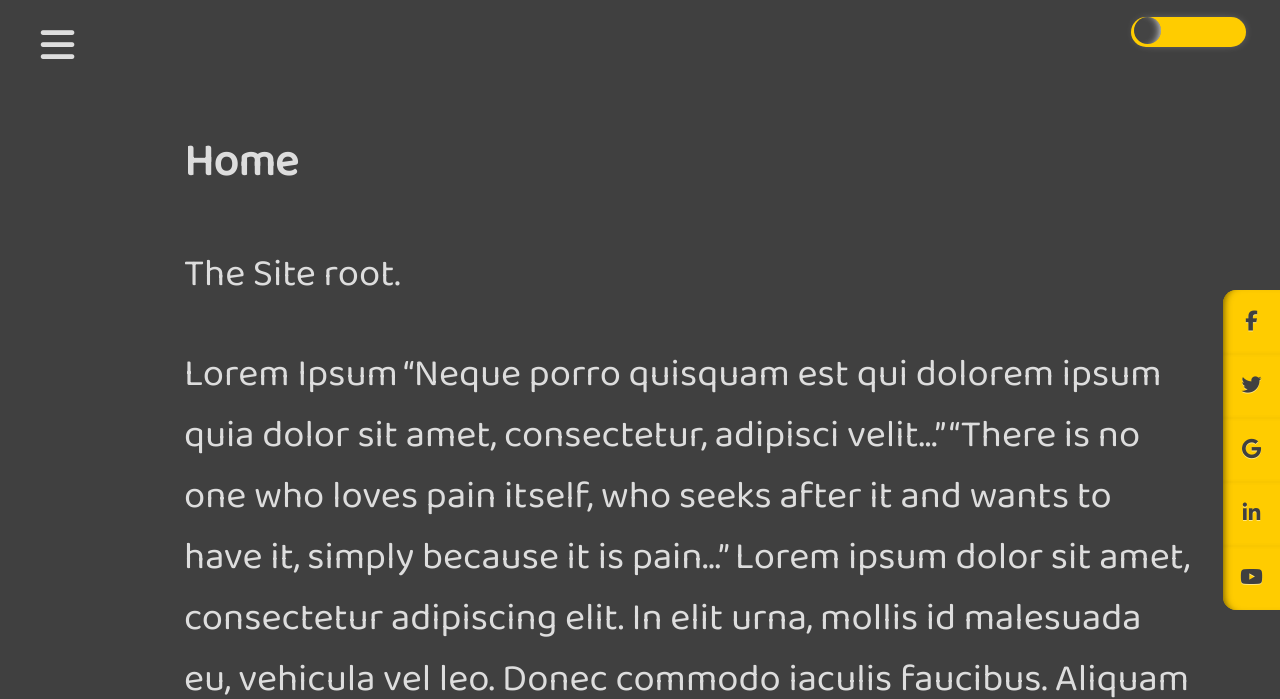
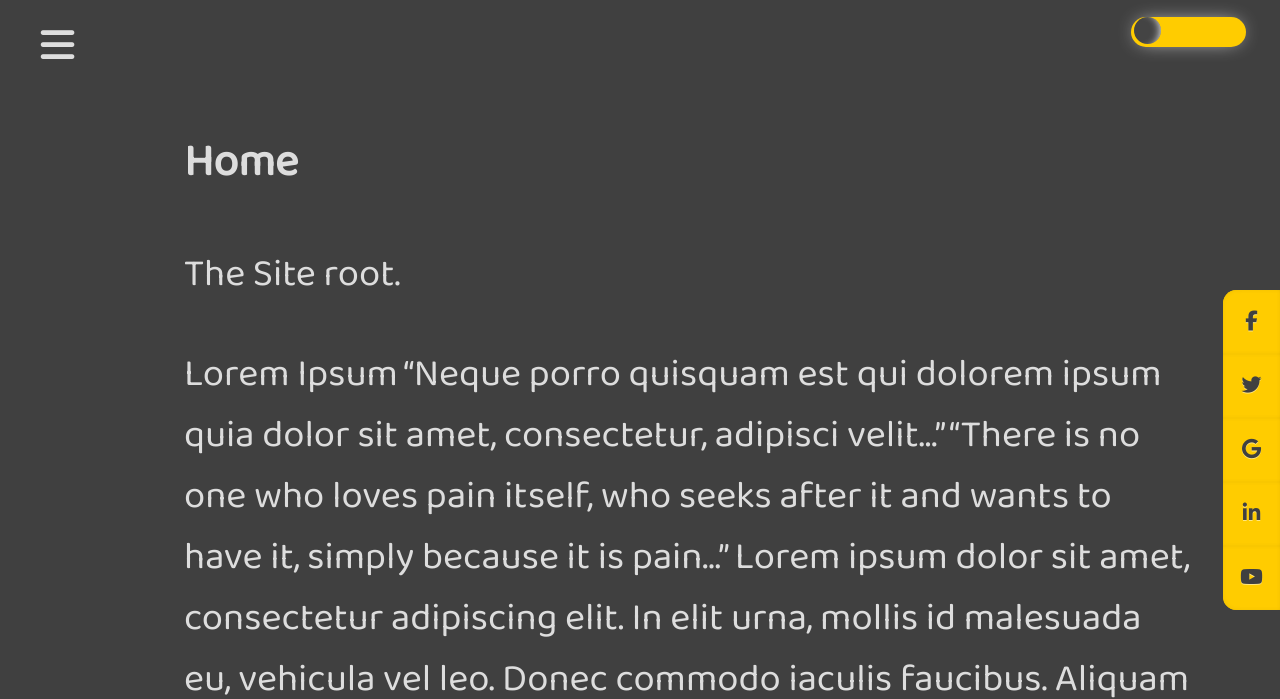
Before and after one commit to brettjrea/brettjrea.github.io-old, a Jekyll site: the page built from index.md, in a window 1280 px wide. Shown: the top 699 px of the page. Built offline with Jekyll 4.4.1, drawn with Linux system fonts in a browser that asks for light colours; nearby versions of some CDN libraries; comment, search, counter and statistics services are not loaded.

Commit message:
Update styles.scss

```diff
--- a/assets/css/styles.scss
+++ b/assets/css/styles.scss
@@ -16,7 +16,7 @@
   --tog: #444;
   --slide: #fc0;
   --gloss: inset -7px 0 9px -7px white;
-  --embed: 1px 0 12px -7px rgba(0,0,0,0.7);
+  --embed: 1px 0 20px -7px rgba(0,0,0,0.7);
 
 }
 
@@ -27,11 +27,11 @@
   --text: #ddd;
   --link: #fc0;
   --soc: #fc0;
-  --shine: inset 7px 0 9px -7px rgba(0,0,0,0.7);
+  --shine: inset 0px 0px 9px -7px rgba(0,0,0,0.7);
   --tog: #fc0;
   --slide: #444;
   --gloss: inset -7px 0 9px -7px white;
-  --embed: 1px 0 12px -7px white;
+  --embed: 0px 0px 20px -7px white;
 
 }
 
```
